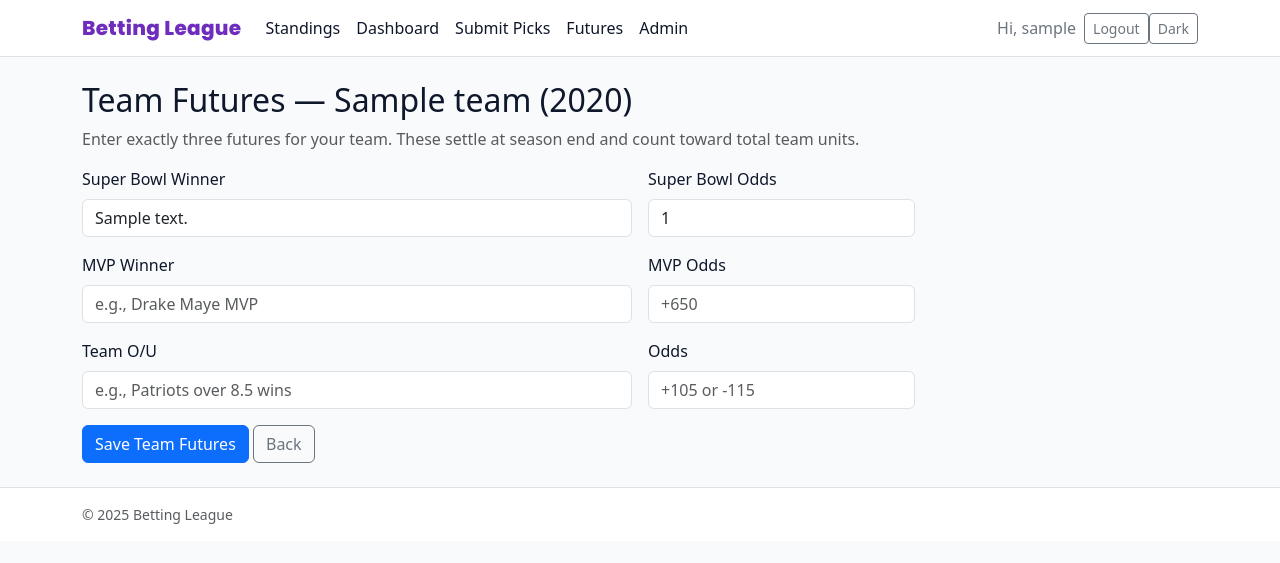
After one commit to natephansen/SportsBet, a Django app: page /futures/2020/edit/ in a window 1280 px wide. The commit adds this page. Shown: the top 563 px of the page. Run offline with Django 5.2, Linux system fonts and the light colour scheme; a user stored in the database is signed in; tables that the repository leaves empty hold one stand-in row (values such as "Sample post").

Commit message:
Team Futures added

```diff
--- a/league/forms.py
+++ b/league/forms.py
@@ -41,3 +41,65 @@ class BetSimpleForm(forms.ModelForm):
             self.fields["over_under"].required = True
         else:
             self.fields.pop("over_under", None)
+
+class FuturesForm(forms.Form):
+    pick1_text = forms.CharField(label="Super Bowl Winner", max_length=255,
+        widget=forms.TextInput(attrs={"placeholder": "e.g., Patriots to win Super Bowl", "autocomplete": "off"}))
+    pick1_odds = forms.IntegerField(label="Super Bowl Odds",
+        widget=forms.TextInput(attrs={"placeholder": "+400", "autocomplete": "off", "inputmode": "text", "pattern": r"[+-]?\d+"}))
+
+    pick2_text = forms.CharField(label="MVP Winner", max_length=255,
+        widget=forms.TextInput(attrs={"placeholder": "e.g., Drake Maye MVP", "autocomplete": "off"}))
+    pick2_odds = forms.IntegerField(label="MVP Odds",
+        widget=forms.TextInput(attrs={"placeholder": "+650", "autocomplete": "off", "inputmode": "text", "pattern": r"[+-]?\d+"}))
+
+    pick3_text = forms.CharField(label="Team O/U", max_length=255,
+        widget=forms.TextInput(attrs={"placeholder": "e.g., Patriots over 8.5 wins", "autocomplete": "off"}))
+    pick3_odds = forms.IntegerField(label="Odds",
+        widget=forms.TextInput(attrs={"placeholder": "+105 or -115", "autocomplete": "off", "inputmode": "text", "pattern": r"[+-]?\d+"}))
+
+    def __init__(self, *args, **kwargs):
+        super().__init__(*args, **kwargs)
+
+        for name, field in self.fields.items():
+            w = field.widget
+            classes = w.attrs.get("class", "").split()
+
+            def add(cls):
+                if cls not in classes:
+                    classes.append(cls)
+
+            # Pick the right Bootstrap class per widget type
+            from django import forms as djf
+            if isinstance(w, djf.Select):
+                add("form-select")
+            elif isinstance(w, (djf.CheckboxInput, djf.RadioSelect)):
+                add("form-check-input")
+            else:
+                add("form-control")
+
+            w.attrs["class"] = " ".join(classes)
+
+            # Optional: special-case a known checkbox field
+            if name == "parlay_selected":
+                w.attrs["class"] = "form-check-input"
+
+    # Enforce valid American odds on all three
+    def _clean_odds(self, val, label):
+        try:
+            v = int(str(val).strip().replace("+", ""))
+        except Exception:
+            raise forms.ValidationError(f"{label}: enter integer odds like -110 or +250.")
+        if v == 0 or (-100 < v < 100):
+            raise forms.ValidationError(f"{label}: American odds must be ≤ -101 or ≥ +100.")
+        return v
+
+    def clean(self):
+        c = super().clean()
+        if "pick1_odds" in c:
+            c["pick1_odds"] = self._clean_odds(c["pick1_odds"], "Super Bowl Odds")
+        if "pick2_odds" in c:
+            c["pick2_odds"] = self._clean_odds(c["pick2_odds"], "MVP Odds")
+        if "pick3_odds" in c:
+            c["pick3_odds"] = self._clean_odds(c["pick3_odds"], "Odds")
+        return c
--- a/league/templates/league/base.html
+++ b/league/templates/league/base.html
@@ -156,6 +156,9 @@
                 <a class="nav-link {% if url_name == 'submit_pick_week_picker' %}active{% endif %}"
                    href="{% url 'submit_pick_week_picker' season.year %}">Submit Picks</a>
               </li>
+              <li class="nav-item"><a class="nav-link"
+                  href="{% url 'futures_board' season.year %}">Futures</a>
+              </li>
             {% endif %}
           {% endif %}
           {% if user.is_staff %}
--- /dev/null
+++ b/league/templates/league/submit_futures.html
@@ -0,0 +1,54 @@
+{% extends "league/base.html" %}
+{% block title %}Team Futures — {{ season.year }}{% endblock %}
+
+{% block content %}
+<h2>Team Futures — {{ team.name }} ({{ season.year }})</h2>
+<p class="text-muted">Enter exactly three futures for your team. These settle at season end and count toward total team units.</p>
+
+{% if form.non_field_errors %}
+  <div class="alert alert-danger">{{ form.non_field_errors|striptags }}</div>
+{% endif %}
+
+<form method="post" class="mt-3">
+  {% csrf_token %}
+  <div class="row g-3">
+
+    <div class="col-12 col-md-6">
+      <label class="form-label" for="{{ form.pick1_text.id_for_label }}">{{ form.pick1_text.label }}</label>
+      {{ form.pick1_text }}
+      {% if form.pick1_text.errors %}<div class="text-danger small">{{ form.pick1_text.errors|striptags }}</div>{% endif %}
+    </div>
+    <div class="col-6 col-md-3">
+      <label class="form-label" for="{{ form.pick1_odds.id_for_label }}">{{ form.pick1_odds.label }}</label>
+      {{ form.pick1_odds }}
+      {% if form.pick1_odds.errors %}<div class="text-danger small">{{ form.pick1_odds.errors|striptags }}</div>{% endif %}
+    </div>
+
+    <div class="col-12 col-md-6">
+      <label class="form-label" for="{{ form.pick2_text.id_for_label }}">{{ form.pick2_text.label }}</label>
+      {{ form.pick2_text }}
+      {% if form.pick2_text.errors %}<div class="text-danger small">{{ form.pick2_text.errors|striptags }}</div>{% endif %}
+    </div>
+    <div class="col-6 col-md-3">
+      <label class="form-label" for="{{ form.pick2_odds.id_for_label }}">{{ form.pick2_odds.label }}</label>
+      {{ form.pick2_odds }}
+      {% if form.pick2_odds.errors %}<div class="text-danger small">{{ form.pick2_odds.errors|striptags }}</div>{% endif %}
+    </div>
+
+    <div class="col-12 col-md-6">
+      <label class="form-label" for="{{ form.pick3_text.id_for_label }}">{{ form.pick3_text.label }}</label>
+      {{ form.pick3_text }}
+      {% if form.pick3_text.errors %}<div class="text-danger small">{{ form.pick3_text.errors|striptags }}</div>{% endif %}
+    </div>
+    <div class="col-6 col-md-3">
+      <label class="form-label" for="{{ form.pick3_odds.id_for_label }}">{{ form.pick3_odds.label }}</label>
+      {{ form.pick3_odds }}
+      {% if form.pick3_odds.errors %}<div class="text-danger small">{{ form.pick3_odds.errors|striptags }}</div>{% endif %}
+    </div>
+
+  </div>
+
+  <button class="btn btn-primary mt-3" type="submit">Save Team Futures</button>
+  <a class="btn btn-outline-secondary mt-3" href="{% url 'submit_pick_week_picker' season.year %}">Back</a>
+</form>
+{% endblock %}
--- a/league/urls.py
+++ b/league/urls.py
@@ -12,4 +12,6 @@ urlpatterns = [
     path("submit/<int:season_year>/", views.submit_pick_week_picker, name="submit_pick_week_picker"),
     path("stats/<str:username>/", views.user_stats, name="user_stats"),
     path("accounts/profile/", views.landing, name="profile_redirect"),
+    path("futures/<int:season_year>/", views.futures_board,  name="futures_board"),
+    path("futures/<int:season_year>/edit/", views.submit_futures, name="submit_futures"),
 ]
--- a/league/views.py
+++ b/league/views.py
@@ -3,7 +3,7 @@ from django.contrib.auth.decorators import login_required
 from django.shortcuts import render, redirect, get_object_or_404
 from django.urls import reverse
 from django.contrib.auth.models import User
-from .models import Season, TeamMembership, Bet, TeamParlay
+from .models import Season, TeamMembership, Bet, TeamParlay, FuturePick
 from django.http import HttpResponseForbidden
 from django import forms
 from .sevices import recompute_team_parlay
@@ -19,6 +19,9 @@ from zoneinfo import ZoneInfo
 from django.utils import timezone
 from django.http import JsonResponse
 from collections import defaultdict, Counter
+from .models import FuturePick
+from .forms import FuturesForm
+from django.db import transaction
 
 class BetForm(forms.ModelForm):
     class Meta:
@@ -34,6 +37,31 @@ def week_reveal_dt(season, week: int, hour: int = 13, minute: int = 0):
     # Move to Sunday (weekday: Mon=0 ... Sun=6)
     sunday = base_date + timedelta(days=(6 - base_date.weekday()) % 7)
     return datetime.combine(sunday, time(hour, minute), tzinfo=ZoneInfo("America/New_York")) + timedelta(weeks=week - 1)
+
+def futures_reveal_dt(season_year: int):
+    # Sep 4, 8:00 PM in America/New_York for the given season year
+    return datetime(season_year, 9, 4, 20, 0, tzinfo=ZoneInfo("America/New_York"))
+
+def futures_board(request, season_year: int):
+    season = get_object_or_404(Season, year=season_year)
+
+    now_et = timezone.now().astimezone(ZoneInfo("America/New_York"))
+    reveal_at = futures_reveal_dt(season.year)
+    revealed = now_et >= reveal_at
+
+    # Gather teams and any futures they’ve submitted
+    teams = season.teams.order_by("name")
+    rows = []
+    for t in teams:
+        picks = list(FuturePick.objects.filter(team=t, season=season).order_by("index"))
+        rows.append({"team": t, "picks": picks, "count": len(picks)})
+
+    return render(request, "league/futures_board.html", {
+        "season": season,
+        "revealed": revealed,
+        "reveal_at": reveal_at,   # to print the date/time
+        "rows": rows,
+    })
 
 def home(request):
     seasons = Season.objects.order_by("-year")
@@ -277,6 +305,27 @@ def standings(request, season_year: int):
     )
     parlay_map = {row["team__id"]: row["units"] for row in parlay_units}
 
+    # Team futures units (settled only)
+    futures_units = (
+        FuturePick.objects.filter(season=season).exclude(status="PENDING")
+        .values("team__id")
+        .annotate(
+            units=Sum(
+                Case(
+                    When(status="WON", then=(F("stake_units") * (
+                        Case(
+                            When(american_odds__gte=100, then=(1 + F("american_odds") / 100.0)),
+                            default=(1 + 100.0 / (F("american_odds") * -1.0))
+                        ) - 1.0
+                    ))),
+                    When(status="LOST", then=(-1.0 * F("stake_units"))),
+                    default=0.0, output_field=FloatField(),
+                )
+            )
+        )
+    )
+    futures_map = {row["team__id"]: row["units"] for row in futures_units}
+
     team_units = (
         season.teams.all()
         .annotate(
@@ -297,11 +346,13 @@ def standings(request, season_year: int):
     teams = []
     for t in team_units:
         pu = parlay_map.get(t.id, 0.0)
-        total = (t.indiv_units or 0.0) + pu
+        fu = futures_map.get(t.id, 0.0)
+        total = (t.indiv_units or 0.0) + pu + fu
         teams.append({
             "team": t,
             "indiv_units": t.indiv_units or 0.0,
             "parlay_units": pu,
+            "futures_units": fu,
             "total_units": total,
         })
     teams.sort(key=lambda x: x["total_units"], reverse=True)
@@ -496,20 +547,42 @@ def after_login(request):
 def submit_pick_week_picker(request, season_year: int):
     season = get_object_or_404(Season, year=season_year)
 
-    # must be on a team this season
-    if not TeamMembership.objects.filter(user=request.user, team__season=season).exists():
+    membership = (
+        TeamMembership.objects
+        .filter(user=request.user, team__season=season)
+        .select_related("team")
+        .first()
+    )
+    if not membership:
         return render(request, "league/submit_week_picker.html", {
             "season": season,
             "weeks": range(1, 19),
             "error": "You are not assigned to a team for this season.",
-            "weeks_complete": set(),
-            "weeks_parlay": set(),
+            "weeks_complete": [],
+            "weeks_with_any": [],
+            "weeks_parlay": [],
+            "futures_complete": False,
+            "futures_needed": 3,
         })
 
-    # what the user has saved
+    team = membership.team
+
+    # ---- FUTURES STATUS ----
+    # If FuturePick is a SINGLE ROW containing all 3 legs:
+    fp = FuturePick.objects.filter(team=team, season=season).first()
+    futures_complete = bool(fp)
+    futures_needed = 0 if futures_complete else 3
+
+    # (If instead you have one row per leg, use:)
+    # futures_count = FuturePick.objects.filter(team=team, season=season).count()
+    # futures_complete = futures_count >= 3
+    # futures_needed = max(0, 3 - futures_count)
+
+    # ---- WEEK TILES (exclude futures week=0 if you use that) ----
     rows = (
         Bet.objects
         .filter(user=request.user, season=season)
+        .exclude(week=0)  # don't let futures affect weekly tiles
         .values("week", "bet_type", "parlay_selected")
     )
 
@@ -521,16 +594,20 @@ def submit_pick_week_picker(request, season_year: int):
         if r["parlay_selected"]:
             weeks_parlay.add(w)
 
-    # complete = has all three bet types saved
     required = {"SPREAD", "TOTAL", "PROP"}
     weeks_complete = {w for w, types in per_week_types.items() if required.issubset(types)}
+    weeks_with_any = set(per_week_types.keys())
 
-    return render(request, "league/submit_week_picker.html", {
+    context = {
         "season": season,
         "weeks": range(1, 19),
-        "weeks_complete": weeks_complete,
-        "weeks_parlay": weeks_parlay,
-    })
+        "weeks_complete": list(weeks_complete),
+        "weeks_with_any": list(weeks_with_any),
+        "weeks_parlay": list(weeks_parlay),
+        "futures_complete": futures_complete,
+        "futures_needed": futures_needed,
+    }
+    return render(request, "league/submit_week_picker.html", context)
 
 def standings_data_debug(request, season_year: int):
     season = get_object_or_404(Season, year=season_year)
@@ -599,3 +676,60 @@ def standings_data_debug(request, season_year: int):
         "heater_labels": heater_labels,
         "heater_data": heater_data,
     })
+
+@login_required
+def submit_futures(request, season_year: int):
+    season = get_object_or_404(Season, year=season_year)
+
+    membership = (
+        TeamMembership.objects
+        .filter(user=request.user, team__season=season)
+        .select_related("team")
+        .first()
+    )
+    if not membership:
+        messages.error(request, "You are not assigned to a team for this season.")
+        return redirect("submit_pick_week_picker", season_year)
+
+    team = membership.team
+
+    # Load existing futures into a dict keyed by index 1..3
+    existing = {fp.index: fp for fp in FuturePick.objects.filter(team=team, season=season)}
+    initial = {
+        "pick1_text": existing.get(1).pick_text if 1 in existing else "",
+        "pick1_odds": existing.get(1).american_odds if 1 in existing else "",
+        "pick2_text": existing.get(2).pick_text if 2 in existing else "",
+        "pick2_odds": existing.get(2).american_odds if 2 in existing else "",
+        "pick3_text": existing.get(3).pick_text if 3 in existing else "",
+        "pick3_odds": existing.get(3).american_odds if 3 in existing else "",
+    }
+
+    if request.method == "POST":
+        form = FuturesForm(request.POST)
+        if form.is_valid():
+            cd = form.cleaned_data
+            with transaction.atomic():
+                # Upsert index 1..3
+                for i in (1, 2, 3):
+                    text = cd[f"pick{i}_text"]
+                    odds = int(cd[f"pick{i}_odds"])
+                    obj = existing.get(i)
+                    if obj:
+                        obj.pick_text = text
+                        obj.american_odds = odds
+                        obj.save(update_fields=["pick_text", "american_odds"])
+                    else:
+                        FuturePick.objects.create(
+                            team=team, season=season, index=i,
+                            pick_text=text, american_odds=odds,
+                        )
+            messages.success(request, "Team futures saved.")
+            return redirect("submit_pick_week_picker", season_year)
+    else:
+        form = FuturesForm(initial=initial)
+
+    return render(request, "league/submit_futures.html", {
+        "season": season,
+        "team": team,
+        "form": form,
+    })
```
Also changed, not shown: league/admin.py (+28 -0 lines), league/models.py (+31 -0 lines), league/templates/league/futures_board.html (added, +58 -0 lines), league/templates/league/submit_week_picker.html (+19 -0 lines), league/migrations/0005_futurepick.py (added).
